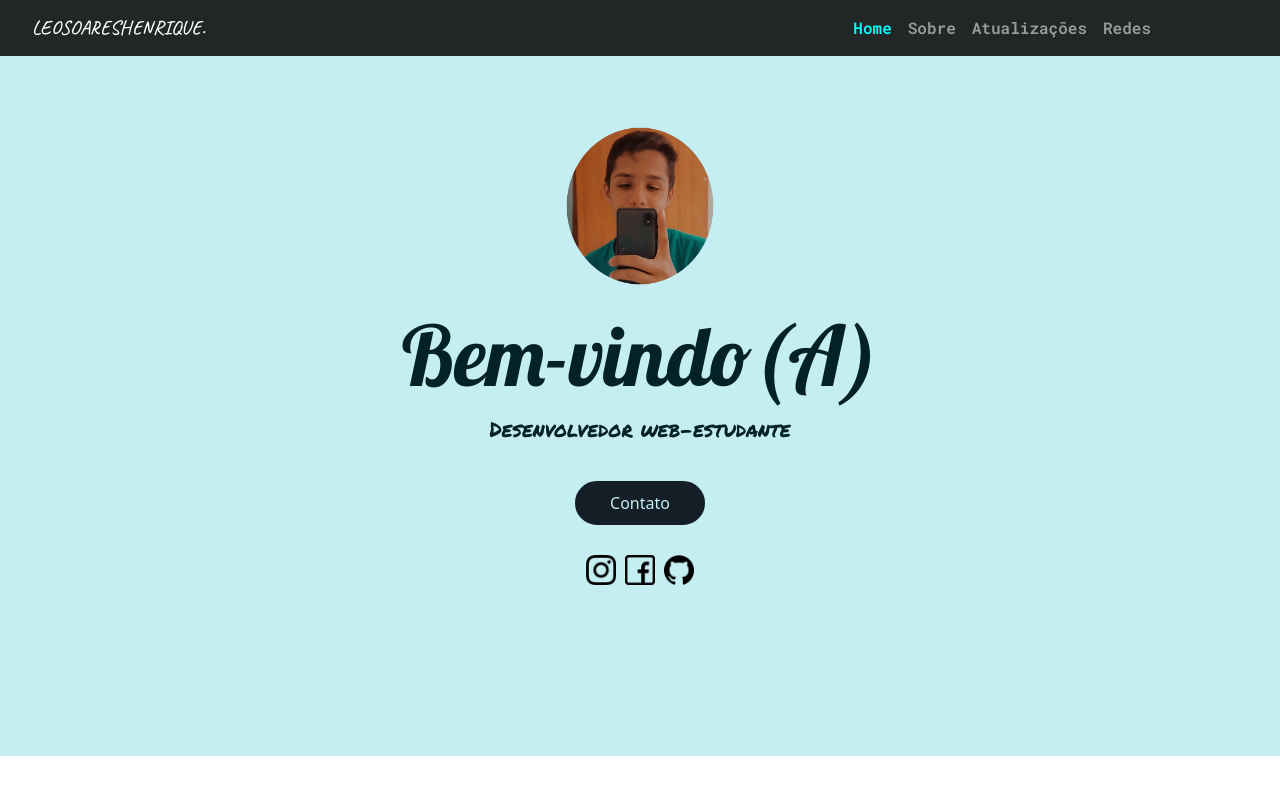
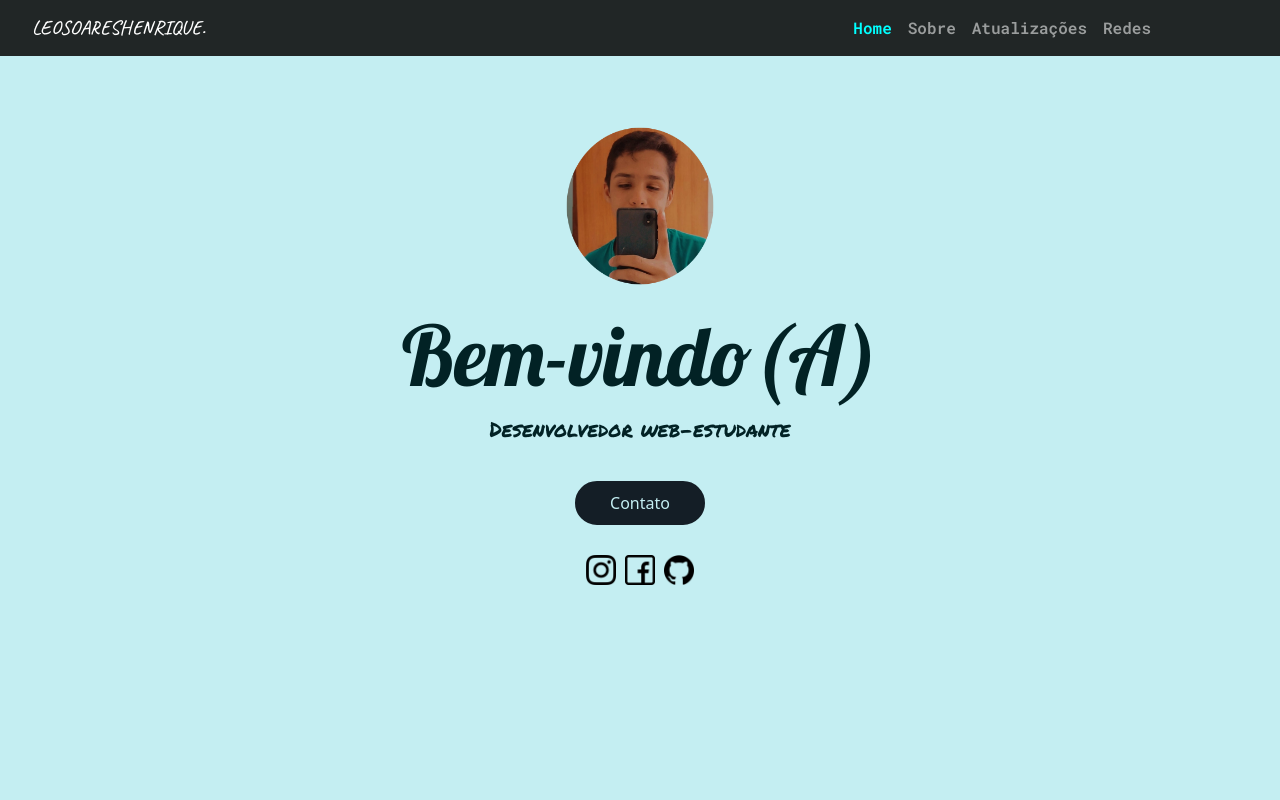
Before and after one commit to SoaresLeonardo/projetos-criacoes, a plain HTML site: page projeto1/index.html in a window 1280 px wide. Shown: the top 800 px of the page. Drawn offline with nearby package versions, Linux system fonts and the light colour scheme; a web font is replaced by a local one.

Commit message:
Update style.css

```diff
--- a/projeto1/style.css
+++ b/projeto1/style.css
@@ -44,7 +44,7 @@ body {
 section {
     text-align: center;
     padding-top: 50px;
-    height: 700px;
+    height: 60vw;
 
 
 }
```
